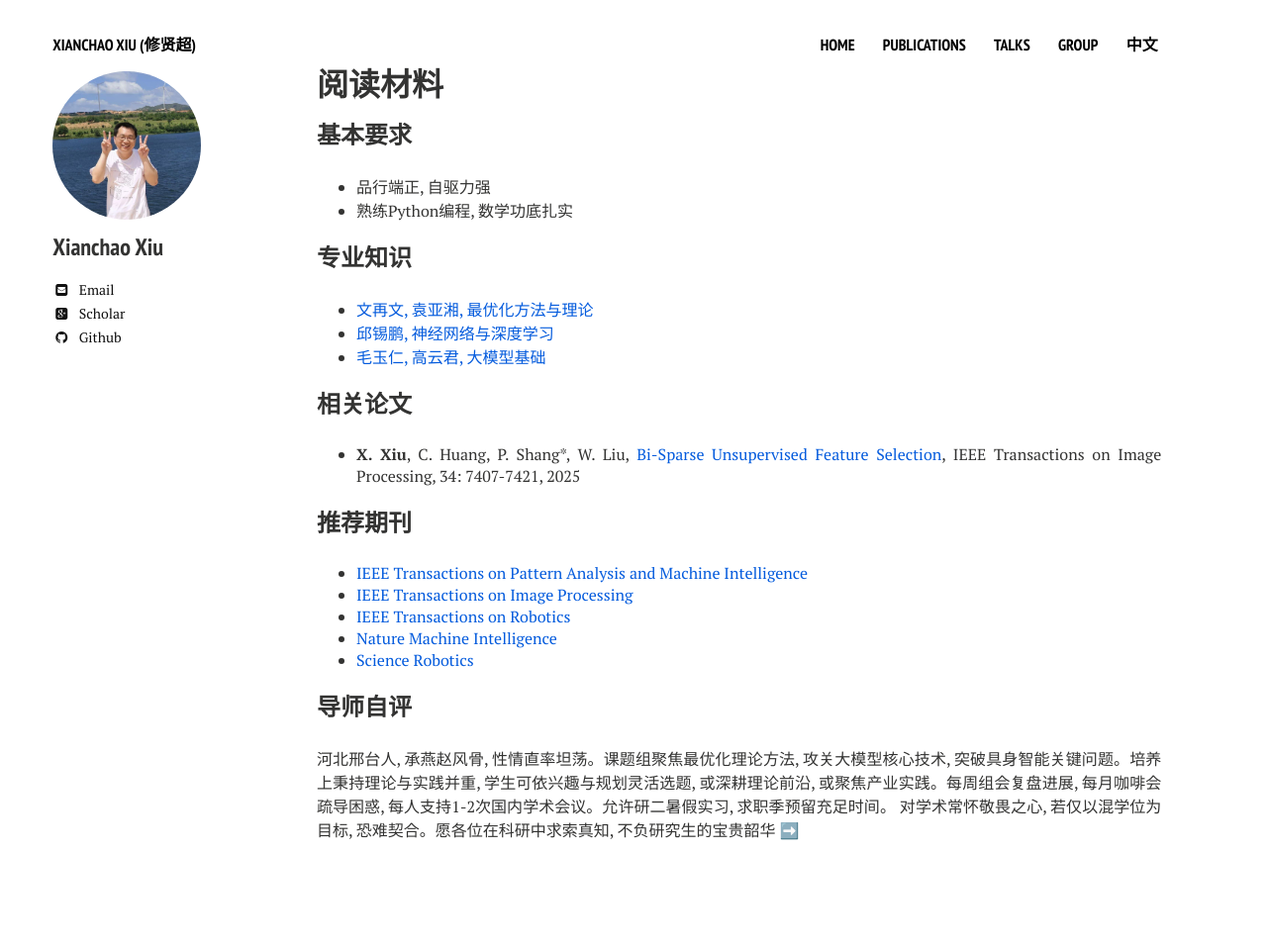
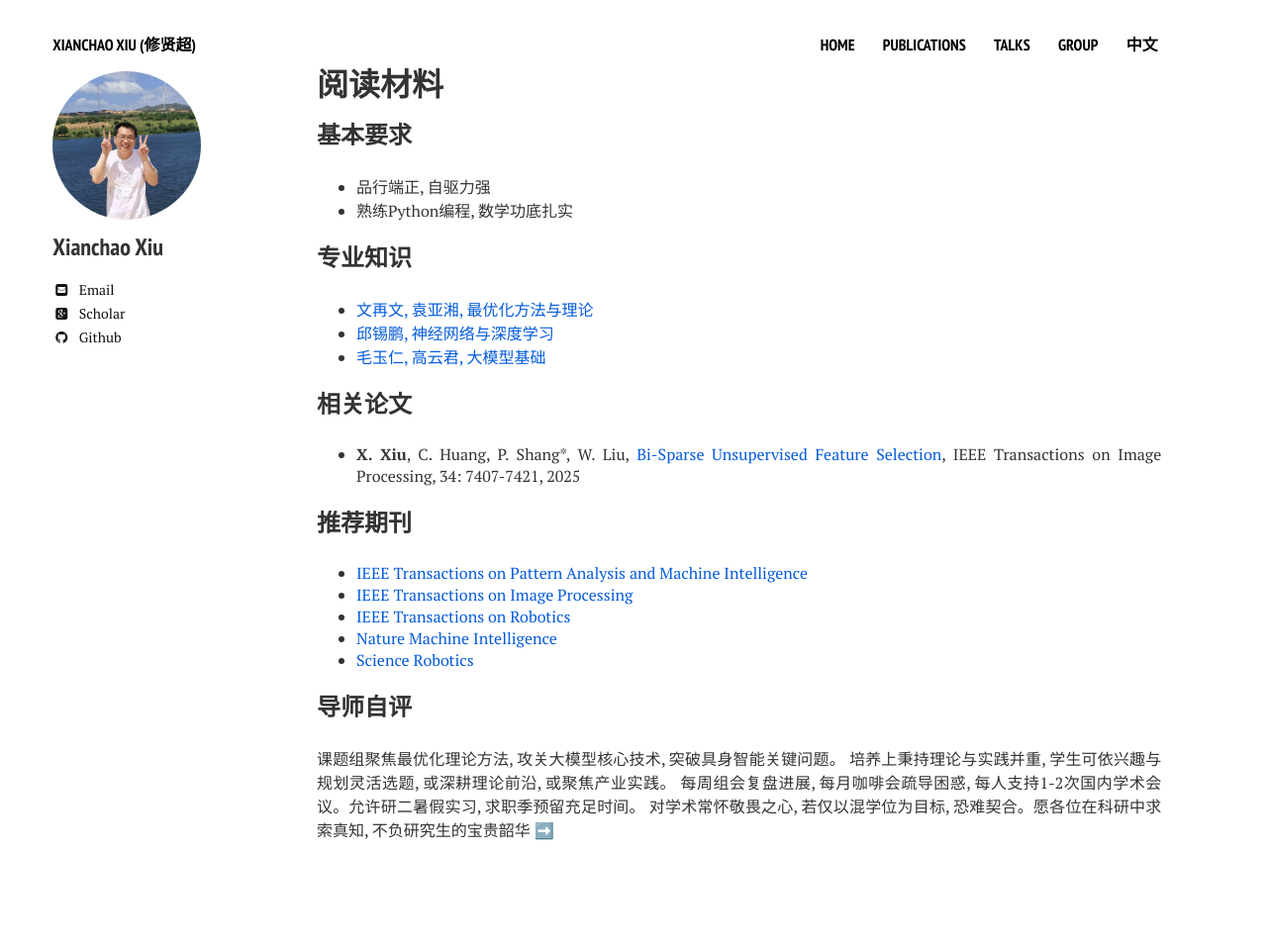
Before and after one commit to xianchaoxiu/xianchaoxiu.github.io, a Jekyll site: the page built from chinese/reading/index.md, in a window 1280 px wide. Shown: the whole page at 99% size. Built offline with Jekyll 4.4.1, drawn with Linux system fonts in a browser that asks for light colours; nearby versions of some CDN libraries.

Commit message:
Update index.md

```diff
--- a/chinese/reading/index.md
+++ b/chinese/reading/index.md
@@ -34,5 +34,7 @@ share: false
 
 
 ### 导师自评
-河北邢台人, 承燕赵风骨, 性情直率坦荡。课题组聚焦最优化理论方法, 攻关大模型核心技术, 突破具身智能关键问题。培养上秉持理论与实践并重, 学生可依兴趣与规划灵活选题, 或深耕理论前沿, 或聚焦产业实践。每周组会复盘进展, 每月咖啡会疏导困惑, 每人支持1-2次国内学术会议。允许研二暑假实习, 求职季预留充足时间。
+课题组聚焦最优化理论方法, 攻关大模型核心技术, 突破具身智能关键问题。
+培养上秉持理论与实践并重, 学生可依兴趣与规划灵活选题, 或深耕理论前沿, 或聚焦产业实践。
+每周组会复盘进展, 每月咖啡会疏导困惑, 每人支持1-2次国内学术会议。允许研二暑假实习, 求职季预留充足时间。
 对学术常怀敬畏之心, 若仅以混学位为目标, 恐难契合。愿各位在科研中求索真知, 不负研究生的宝贵韶华 ➡️
```
